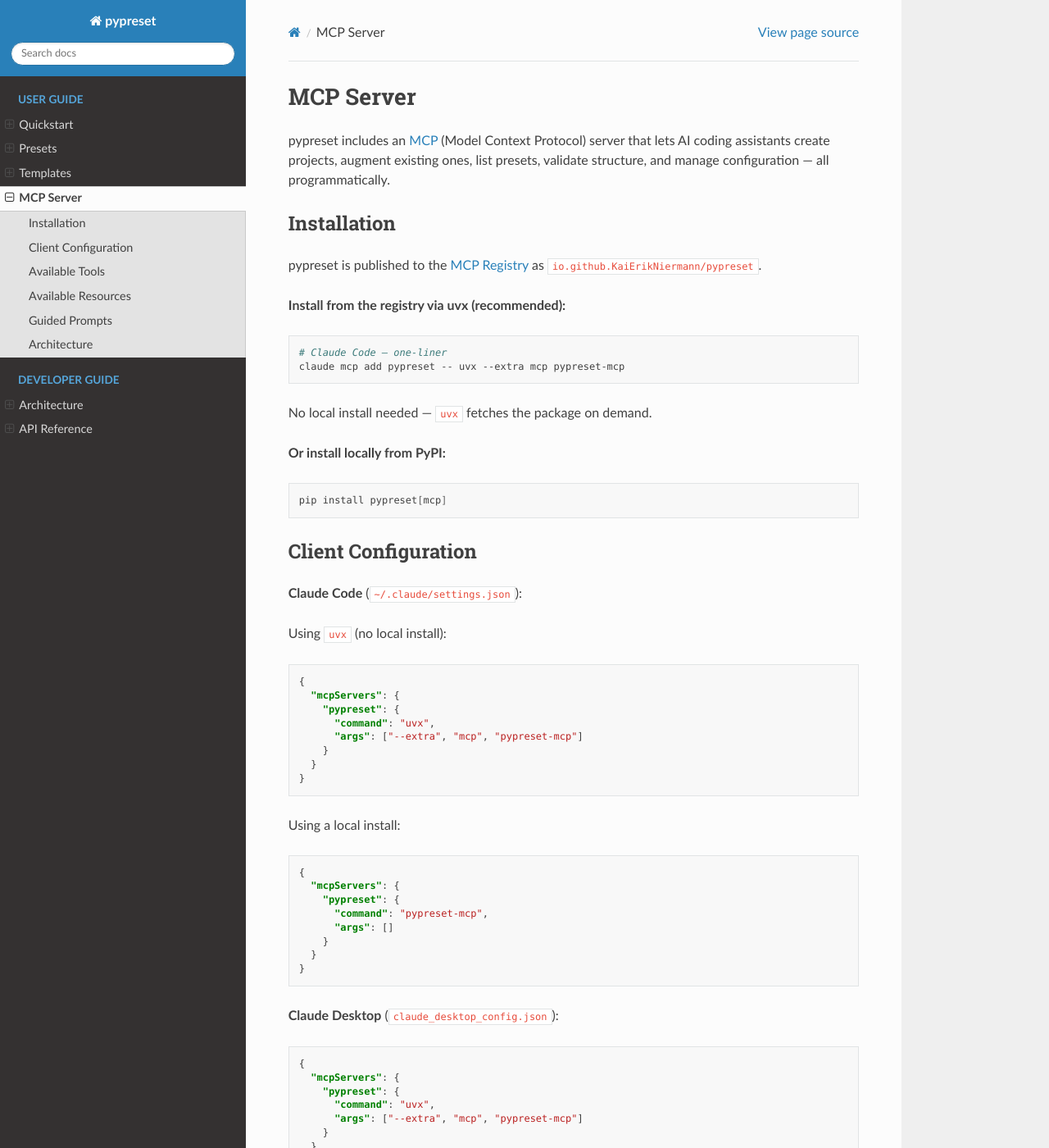
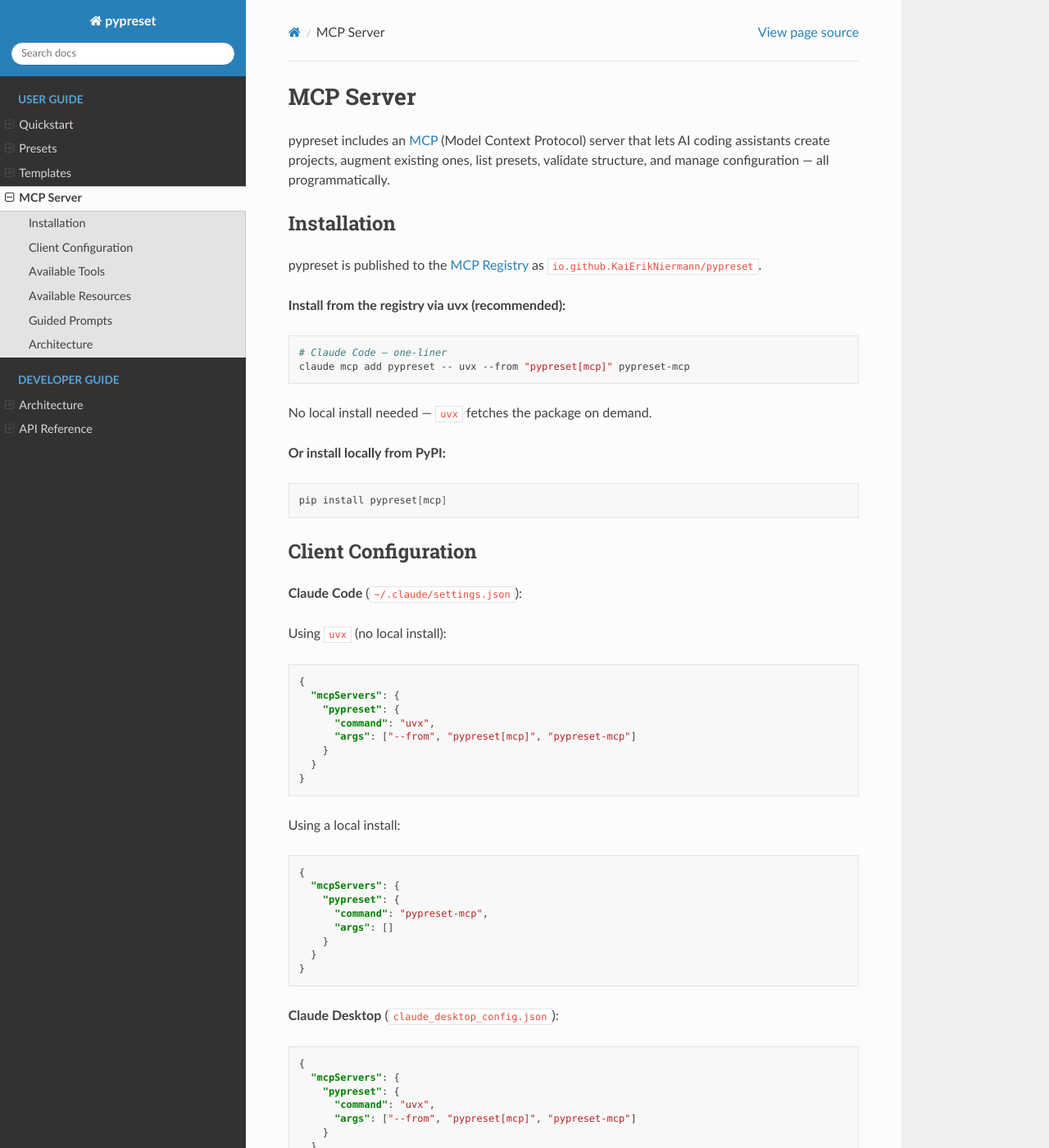
Before and after one commit to KaiErikNiermann/pypreset, a Sphinx documentation site: the page built from docs/mcp-server.rst, in a window 1280 px wide and 1400 px high. Shown: the whole window at 82% size. Built offline with Sphinx 7.4.7 and the Read the Docs theme 3.1.0, drawn with Linux system fonts in a browser that asks for light colours.

Commit message:
fix: use correct uvx syntax for MCP server install
`uvx --extra mcp` is not valid — the correct syntax is
`uvx --from "pypreset[mcp]" pypreset-mcp`.

Co-Authored-By: Claude Opus 4.6 <noreply@anthropic.com>

```diff
--- a/docs/mcp-server.rst
+++ b/docs/mcp-server.rst
@@ -16,7 +16,7 @@ as ``io.github.KaiErikNiermann/pypreset``.
 .. code-block:: bash
 
    # Claude Code — one-liner
-   claude mcp add pypreset -- uvx --extra mcp pypreset-mcp
+   claude mcp add pypreset -- uvx --from "pypreset[mcp]" pypreset-mcp
 
 No local install needed — ``uvx`` fetches the package on demand.
 
@@ -39,7 +39,7 @@ Using ``uvx`` (no local install):
      "mcpServers": {
        "pypreset": {
          "command": "uvx",
-         "args": ["--extra", "mcp", "pypreset-mcp"]
+         "args": ["--from", "pypreset[mcp]", "pypreset-mcp"]
        }
      }
    }
@@ -65,7 +65,7 @@ Using a local install:
      "mcpServers": {
        "pypreset": {
          "command": "uvx",
-         "args": ["--extra", "mcp", "pypreset-mcp"]
+         "args": ["--from", "pypreset[mcp]", "pypreset-mcp"]
        }
      }
    }
--- a/docs/quickstart.rst
+++ b/docs/quickstart.rst
@@ -18,7 +18,7 @@ For MCP server support (AI assistant integration):
    pip install pypreset[mcp]
 
    # Or use via uvx (no install needed)
-   uvx --extra mcp pypreset-mcp
+   uvx --from "pypreset[mcp]" pypreset-mcp
 
 The MCP server is also published to the `MCP Registry <https://registry.modelcontextprotocol.io/>`_
 as ``io.github.KaiErikNiermann/pypreset``. See :doc:`mcp-server` for client configuration.
--- a/server.json
+++ b/server.json
@@ -16,8 +16,8 @@
       "version": "0.1.4",
       "runtimeHint": "uvx",
       "runtimeArguments": [
-        {"type": "positional", "value": "--extra"},
-        {"type": "positional", "value": "mcp"}
+        {"type": "positional", "value": "--from"},
+        {"type": "positional", "value": "pypreset[mcp]"}
       ],
       "packageArguments": [],
       "transport": {
```
Also changed, not shown: README.md (+2 -2 lines).
